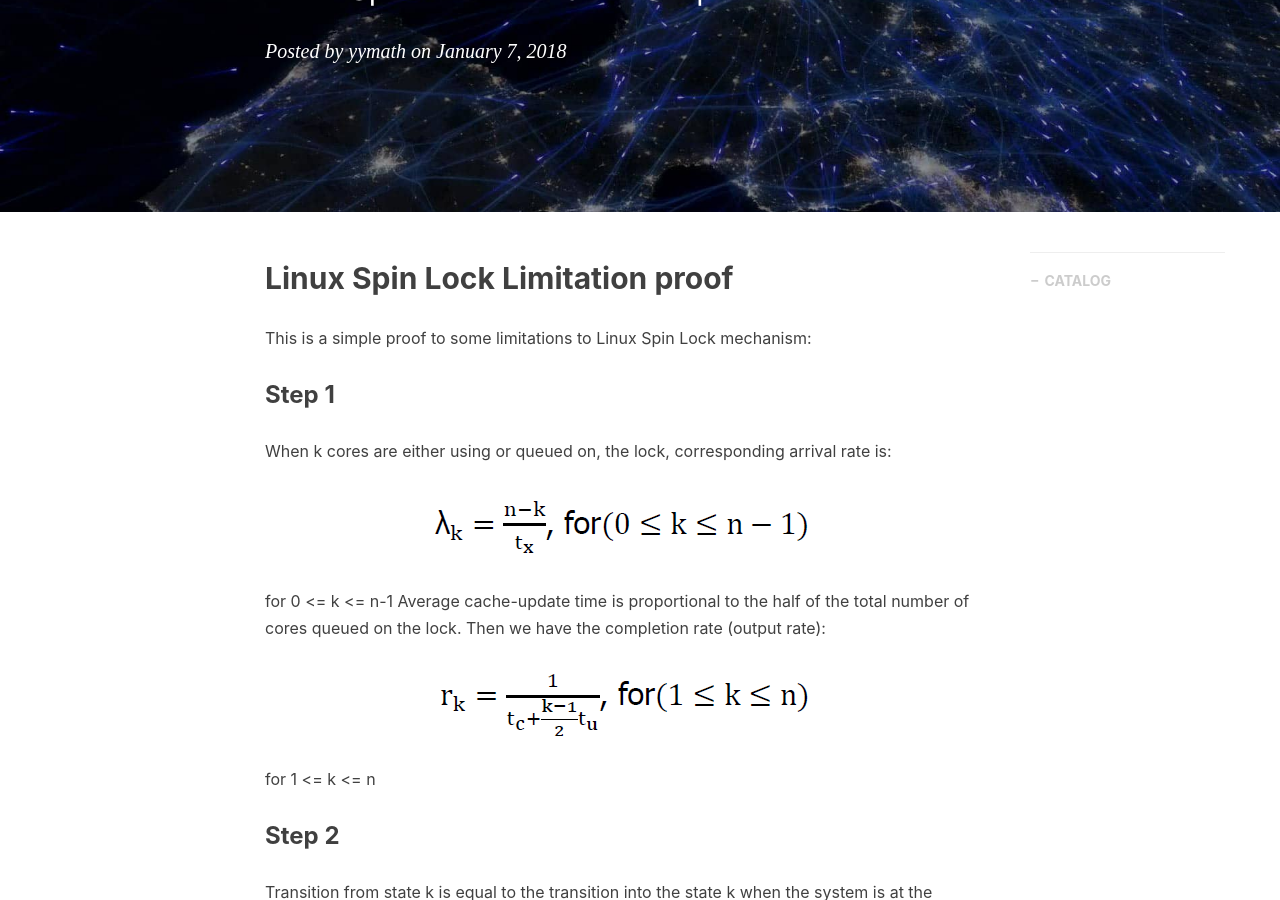
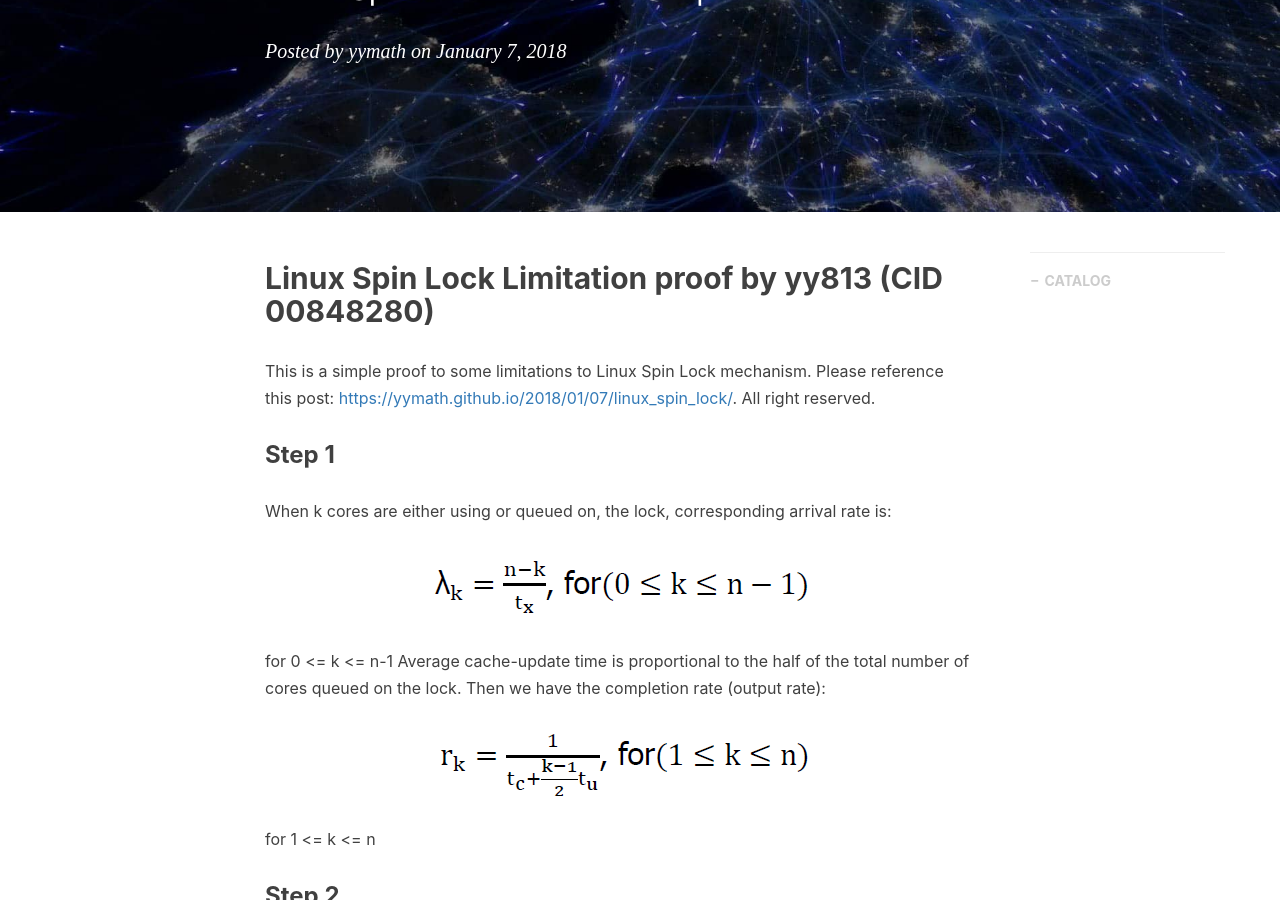
Before and after one commit to yymath/yymath.github.io, a Jekyll site: the page built from _posts/2018-01-09-linux_spin_lock.markdown, in a window 1280 px wide and 900 px high, scrolled down 311 px. Built offline with Jekyll 4.4.1, drawn with Linux system fonts in a browser that asks for light colours; nearby versions of some CDN libraries; comment, search, counter and statistics services are not loaded.

Commit message:
reference

```diff
--- a/_posts/2018-01-09-linux_spin_lock.markdown
+++ b/_posts/2018-01-09-linux_spin_lock.markdown
@@ -10,8 +10,8 @@ tags:
     - Linux Spin Lock
 ---
 
-## Linux Spin Lock Limitation proof
-This is a simple proof to some limitations to Linux Spin Lock mechanism:
+## Linux Spin Lock Limitation proof by yy813 (CID 00848280)
+This is a simple proof to some limitations to Linux Spin Lock mechanism. Please reference this post: [https://yymath.github.io/2018/01/07/linux_spin_lock/](https://yymath.github.io/2018/01/07/linux_spin_lock/). All right reserved.
 ### Step 1
 When k cores are either using or queued on, the lock, corresponding arrival rate is: ![alt text](https://yymath.github.io/img/spinlock_f1.PNG) for 0 <= k <= n-1
 Average cache-update time is proportional to the half of the total number of cores queued on the lock. Then we have the completion rate (output rate): <img src="https://yymath.github.io/img/spinlock_f2.PNG" alt="Linux Spin Lock Limitation f2"> for 1 <= k <= n
```
